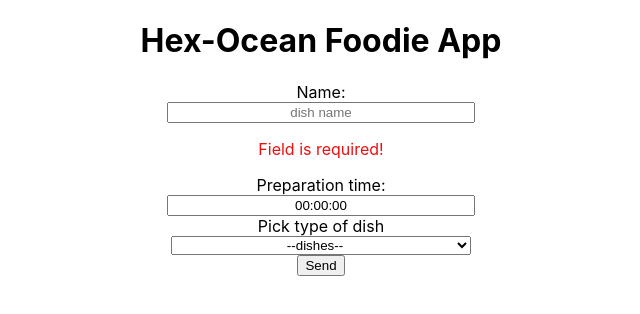
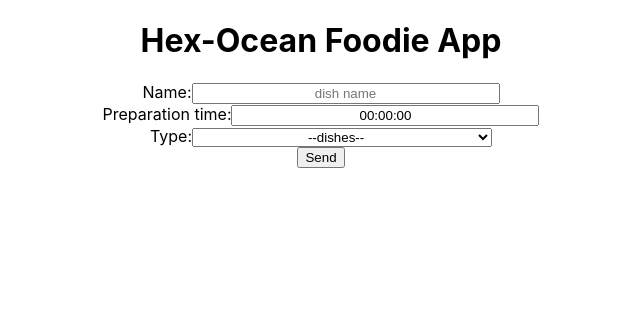
Before and after one commit to KlaudiaBrzywcy/ABC, a React (Create React App) app: page / in a window 1280 px wide. Shown: the top 314 px of the page, without its empty margins (319-959 px from the left). Built offline with nearby package versions, Linux system fonts and the light colour scheme.

Commit message:
structure improved with reusable components

```diff
--- /dev/null
+++ b/src/components/FormFIeld/FormField.js
@@ -0,0 +1,20 @@
+import React from "react";
+
+const FormField = ({label,type, name,placeholder, value, onChange}) => {
+    return (
+        <div className="field">
+            <label>{label}</label>
+            <input
+                type={type}
+                name={name}
+                placeholder={placeholder}
+                value={value}
+                onChange={onChange}
+                required
+            />
+            {/* {name === '' &&  <p className="err-msg">Field is required!</p>}  */}
+        </div>
+    )
+}
+
+export default FormField;
--- /dev/null
+++ b/src/components/FormFIeld/FormFieldSelect.js
@@ -0,0 +1,36 @@
+import React from "react";
+import FormField from "./FormField";
+
+const FormFieldSelect = ({label, name, value, onChange}) => {
+    return (
+        <React.Fragment>
+            <div className="field">
+                <label>{label}</label>
+                <select name={name} value={value} onChange={onChange} required>
+                    <option value="">--dishes--</option>
+                    <option value="pizza">Pizza</option>
+                    <option value="soup">Soup</option>
+                    <option value="sandwich">Sandwich</option>
+                </select>
+
+            </div>
+
+            {value === 'pizza'&&
+                <React.Fragment>
+                    <FormField  label={'Number of slices:'} type={'number'} name={'no_of_slices'} placeholder={'Nr of slices?'}  onChange={onChange} />
+                    <FormField  label={'Diameter:'} type={'number'} name={'diameter'} placeholder={"Diameter of your pizza in cm?" } onChange={onChange} />
+                </React.Fragment>
+            }
+
+            {value === 'soup' &&
+                <FormField label={'Spiciness scale:'} type={'number'} name={'spicyness_scale'} placeholder={"Spicyness on scale 1-10" } onChange={onChange} min={1} max={10} />
+            }
+
+            {value === 'sandwich' &&
+                <FormField label={'Slices of bread:'} type={'number'} name={'slices_of_bread'} placeholder={"How many slices?" } onChange={onChange}/>
+            }
+        </React.Fragment>
+    )
+}
+
+export default FormFieldSelect;
--- a/src/components/FormWrapper.js
+++ b/src/components/FormWrapper.js
@@ -1,29 +1,45 @@
 import React, {useState} from "react";
 // import {useForm} from 'react-hook-form';
-import './FormWrapper.css'
+import './FormWrapper.css';
+import FormField from "./FormFIeld/FormField";
+import FormFieldSelect from "./FormFIeld/FormFieldSelect";
 
 const FormWrapper = () => {
 
+    const [values, setValues] = useState({
+        name: '',
+        preparation_time: '00:00:00',
+        type: '',
+        no_of_slices: 0,
+        diameter: 0,
+        spicyness_scale: 0,
+        slices_of_bread: 0
+    })
 
+    const onChange = (e) => {
+        setValues({...values, [e.target.name]: e.target.value})
+        console.log(values)
+    }
 
-    const [name, setName] = useState('');
-    const [preparation_time, setPrepTime] = useState('00:00:00');
-    const [type, setType] = useState('');
-    const [no_of_slices, setSlices] = useState(0);
-    const [diameter, setDiameter] = useState(0);
-    const [spicyness_scale, setSpicyness] = useState(0);
-    const [slices_of_bread, setBreadSlices] = useState(0);
+    // const [name, setName] = useState('');
+    // const [preparation_time, setPrepTime] = useState('00:00:00');
+    // const [type, setType] = useState('');
+    // const [no_of_slices, setSlices] = useState(0);
+    // const [diameter, setDiameter] = useState(0);
+    // const [spicyness_scale, setSpicyness] = useState(0);
+    // const [slices_of_bread, setBreadSlices] = useState(0);
 
-    const handleTypeChange = (e) => {
-      setType(e.target.value);
-    };
+    // const handleTypeChange = (e) => {
+    //   setType(e.target.value);
+    // };
 
     const onSubmit = (e) => {
         e.preventDefault();
-        const formData = new FormData(form);
-        console.log(formData);
-        const foodieForm = {name, preparation_time, type};
-        console.log(foodieForm)
+        // const formData = new FormData(form);
+        // console.log(formData);
+        // const foodieForm = {name, preparation_time, type};
+        // console.log(foodieForm)
+        const foodieForm = {}
 
         fetch('https://formsubmit.co/kbrzywcy@gmail.com', {
             method: 'POST',
@@ -37,7 +53,7 @@ const FormWrapper = () => {
 
             <form onSubmit={onSubmit} id='form'>
 
-
+                {/* <div className="field">
                     <label>Name:</label>
                     <input
                         type="text"
@@ -47,11 +63,16 @@ const FormWrapper = () => {
                         value={name}
                         onChange={(e)=>setName(e.target.value)}
                     />
-                {name === '' &&  <p className="err-msg">Field is required!</p>}
+                </div> */}
+                <FormField label={'Name:'} type={'text'} name={'name'} placeholder={'dish name'} value={values.name} onChange={onChange}/>
+                <FormField label={'Preparation time:'} type={'text'} name={'preparation_time'} value={values.preparation_time} onChange={onChange} pattern="\d\d:\d\d:\d\d" />
+                <FormFieldSelect label={'Type:'} name={'type'} value={values.type} onChange={onChange}/>
 
 
 
-                <label>Preparation time: </label>
+
+
+                {/* <label>Preparation time: </label>
                 <input
                   type="text"
                   name="preparation_time"
@@ -61,7 +82,7 @@ const FormWrapper = () => {
                   value={preparation_time}
                   onChange={(e)=>setPrepTime(e.target.value)}
                 />
-                {/* <p className="err-msg">Field is required!</p> */}
+
 
                 <label>Pick type of dish</label>
                 <select name="type" value={type} onChange={handleTypeChange}
@@ -83,7 +104,7 @@ const FormWrapper = () => {
                             value={no_of_slices}
                             onChange={(e)=>setSlices(e.target.value)}
                         />
-                        {/* <p className="err-msg">Field is required!</p> */}
+
 
                         <label>Diameter: </label>
                         <input
@@ -94,7 +115,7 @@ const FormWrapper = () => {
                             value={diameter}
                             onChange={(e)=> setDiameter(e.target.value)}
                         />
-                        {/* <p className="err-msg">Field is required!</p> */}
+
                     </React.Fragment>
                 }
 
@@ -111,7 +132,7 @@ const FormWrapper = () => {
                         value={spicyness_scale}
                         onChange={(e)=> setSpicyness(e.target.value)}
                         />
-                        {/* <p className="err-msg">Field is required!</p> */}
+
                     </React.Fragment>
                 }
 
@@ -125,9 +146,9 @@ const FormWrapper = () => {
                             value={slices_of_bread}
                             onChange={(e)=> setBreadSlices(e.target.value)}
                         />
-                        {/* <p className="err-msg">Field is required!</p> */}
+
                     </React.Fragment>
-                }
+                }  */}
 
                 <button type="submit">Send</button>
 
```
Lines whose indentation alone changed are shown as unchanged.
